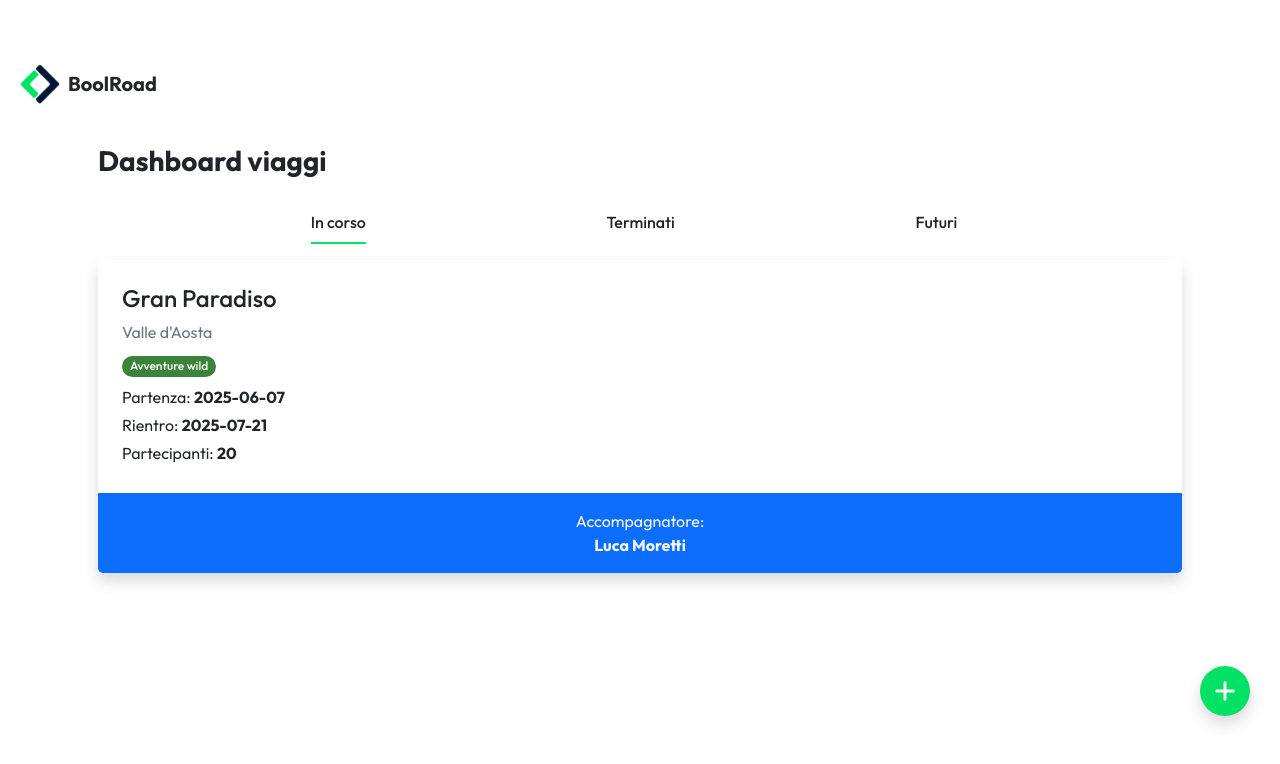
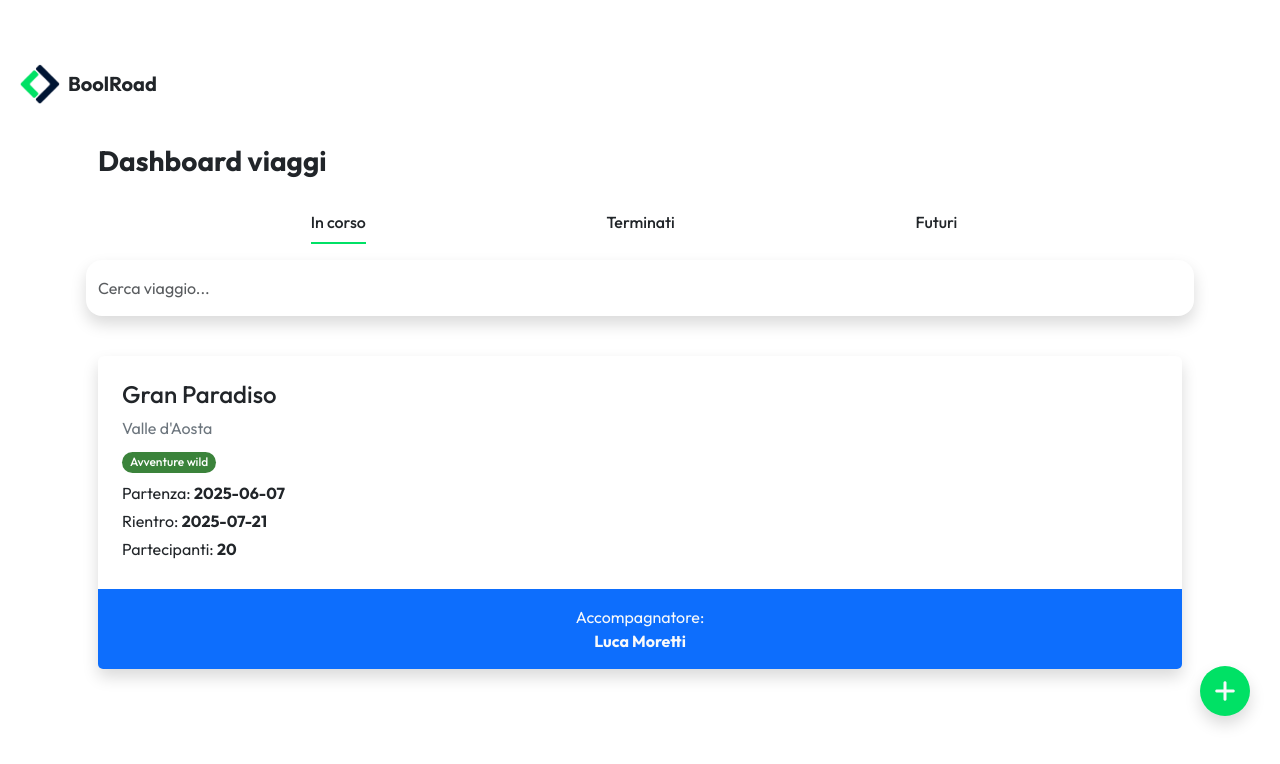
Before and after one commit to marcopriests/boolroad-sst-main, a React (Vite) app: page / in a window 1280 px wide. Shown: the top 764 px of the page. Built offline with nearby package versions, Linux system fonts and the light colour scheme.

Commit message:
[UPD] searchbar viaggi fatta

```diff
--- a/src/pages/Homepage.jsx
+++ b/src/pages/Homepage.jsx
@@ -1,4 +1,4 @@
-import { useContext, useState } from "react"
+import { useContext, useState, useEffect } from "react"
 import TripContext from "../contexts/TripContext"
 import TripCard from "../components/TripCard"
 import { NavLink } from "react-router-dom"
@@ -9,6 +9,23 @@ const Homepage = () => {
   const { viaggi } = useContext(TripContext)
 
   const [tab, setTab] = useState(0)
+
+  const [filteredTrips, setFilteredTrips] = useState(viaggi)
+  const [searchInput, setSearchInput] = useState('')
+
+  const handleChange = (e) => {
+    e.preventDefault();
+    setSearchInput(e.target.value)
+  }
+
+  useEffect(() => {
+    const filtered = viaggi.filter(trip => {
+      return trip.nome.toLowerCase().includes(searchInput.toLowerCase()) || trip.luogo.toLowerCase().includes(searchInput.toLowerCase())
+    })
+
+    setFilteredTrips(filtered)
+
+  }, [searchInput])
 
 
   return (
@@ -33,8 +50,10 @@ const Homepage = () => {
         <i className="fa-solid fa-plus text-light fs-4"></i>
       </NavLink>
 
+      {/* searchbar */}
+      <input type="text" className="form-control border-0 rounded-4 shadow py-3 mb-4" placeholder="Cerca viaggio..." value={searchInput} onChange={handleChange} />
 
-      {viaggi.map((viaggio) => {
+      {filteredTrips.map((viaggio) => {
         const partenza = new Date(viaggio.data_partenza)
         const rientro = new Date(viaggio.data_arrivo)
 
--- a/src/pages/TripDetail.jsx
+++ b/src/pages/TripDetail.jsx
@@ -71,9 +71,6 @@ const TripDetail = () => {
                 <div className="">
                     <Link to={`/`}><i className="fa-solid fa-arrow-left text-dark fs-4"></i></Link>
                     <h4 className="fw-bold text-center">{trip.nome}</h4>
-
-                    {/* questo serve così per centrare il testo. È una puzzonata, lo so */}
-                    <div><i className="fa-solid fa-arrow-left text-dark fs-4 d-none"></i></div>
                 </div>
                 <h6 className={`text-uppercase text-center text-${statoColor}`} id='stato-viaggio'>{statoViaggio}</h6>
 
```
